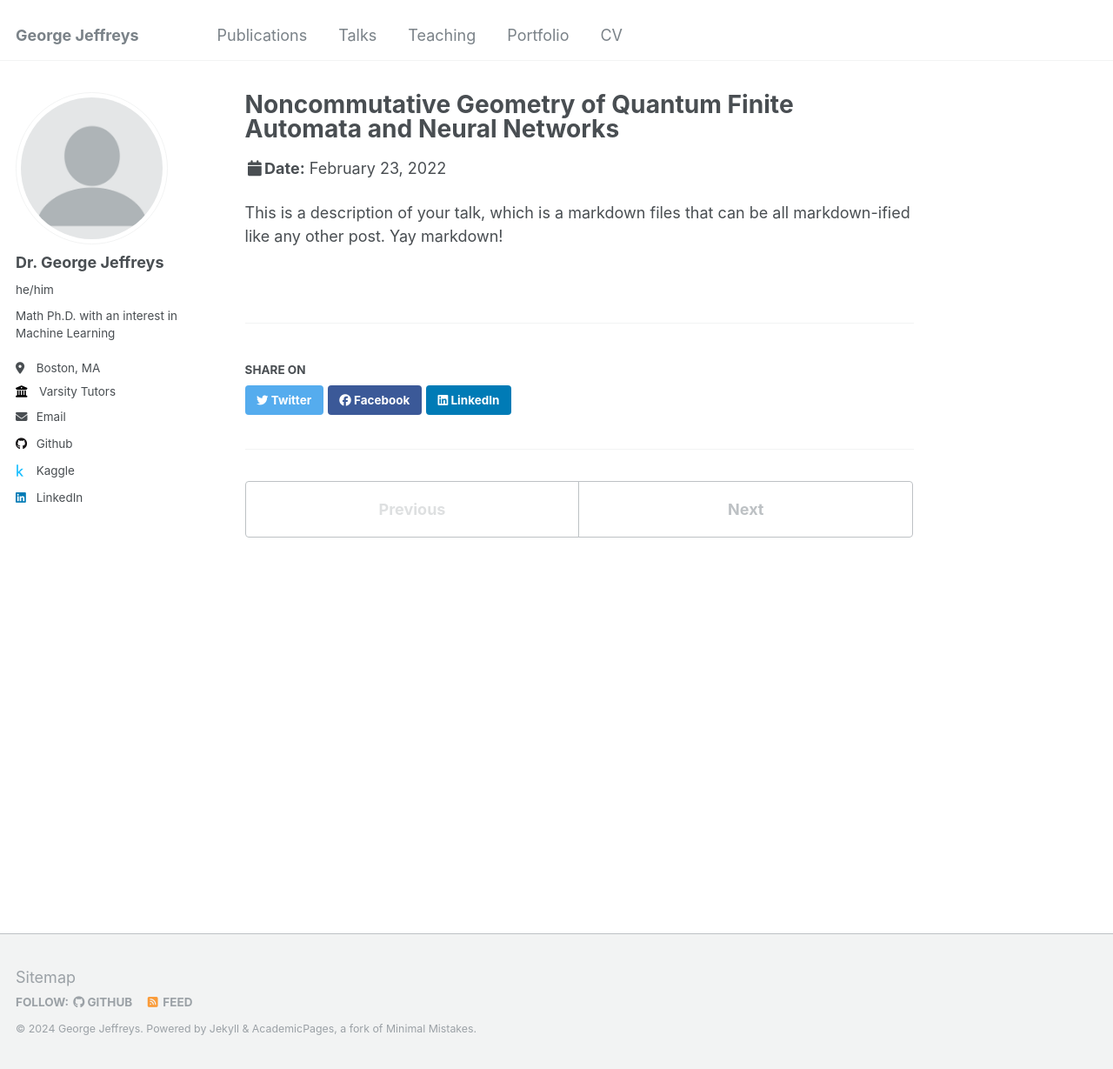
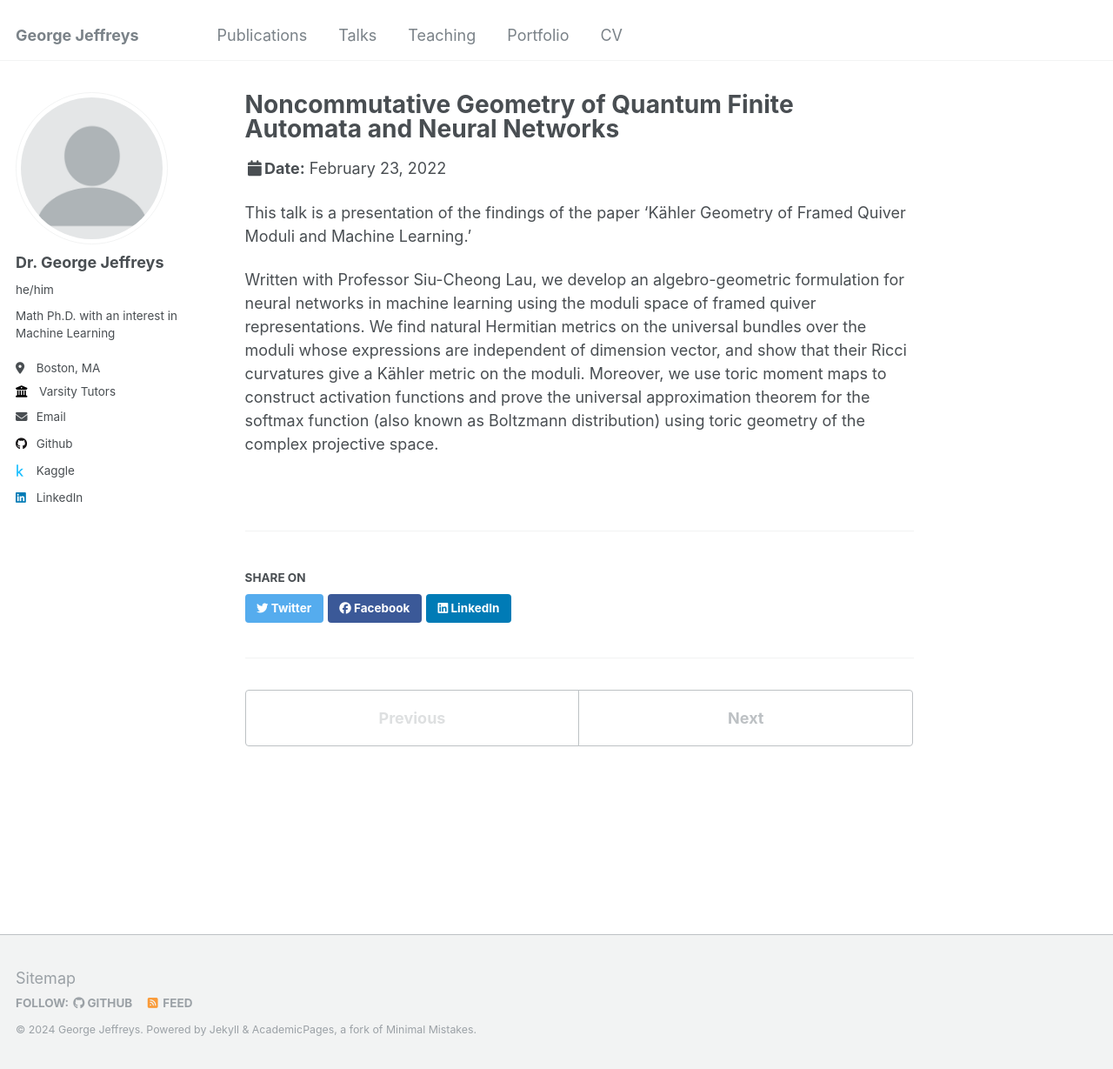
Before and after one commit to G-Jeffreys/G-Jeffreys.github.io, a Jekyll site: the page built from _talks/2012-03-01-talk-1.md, in a window 1280 px wide and 1229 px high. Shown: the whole window at 87% size. Built offline with Jekyll 4.4.1, drawn with Linux system fonts in a browser that asks for light colours.

Commit message:
Update 2012-03-01-talk-1.md

```diff
--- a/_talks/2012-03-01-talk-1.md
+++ b/_talks/2012-03-01-talk-1.md
@@ -8,4 +8,6 @@ date: 2022-02-23
 location: "Boston, Massachusetts"
 ---
 
-This is a description of your talk, which is a markdown files that can be all markdown-ified like any other post. Yay markdown!
+This talk is a presentation of the findings of the paper 'Kähler Geometry of Framed Quiver Moduli and Machine Learning.'
+
+Written with Professor Siu-Cheong Lau, we develop an algebro-geometric formulation for neural networks in machine learning using the moduli space of framed quiver representations. We find natural Hermitian metrics on the universal bundles over the moduli whose expressions are independent of dimension vector, and show that their Ricci curvatures give a Kähler metric on the moduli. Moreover, we use toric moment maps to construct activation functions and prove the universal approximation theorem for the softmax function (also known as Boltzmann distribution) using toric geometry of the complex projective space.
```
